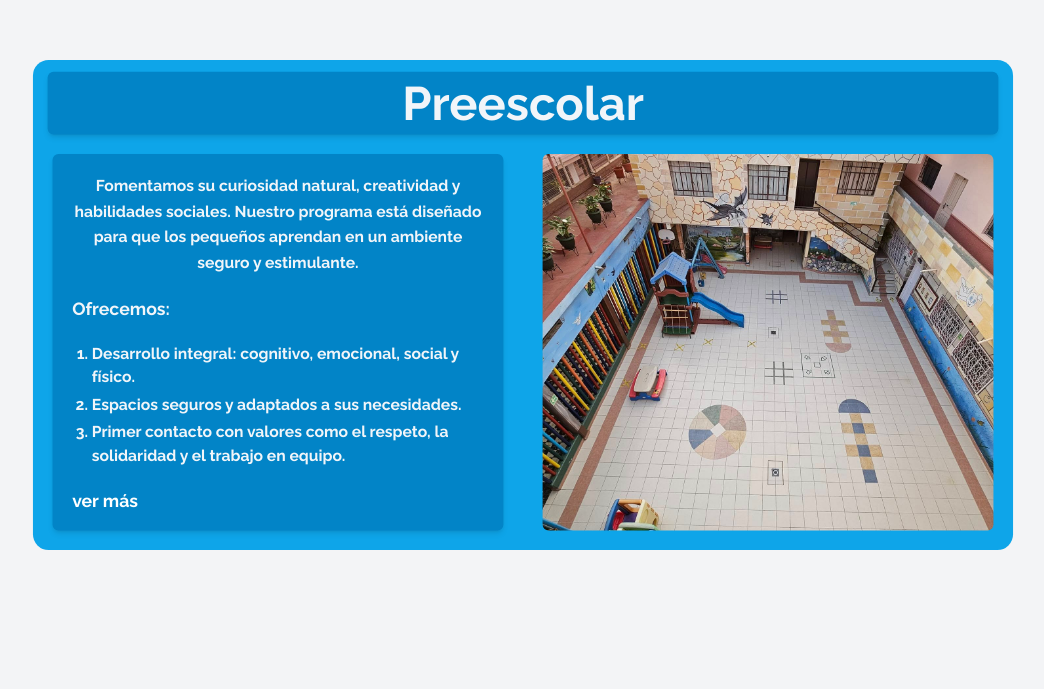
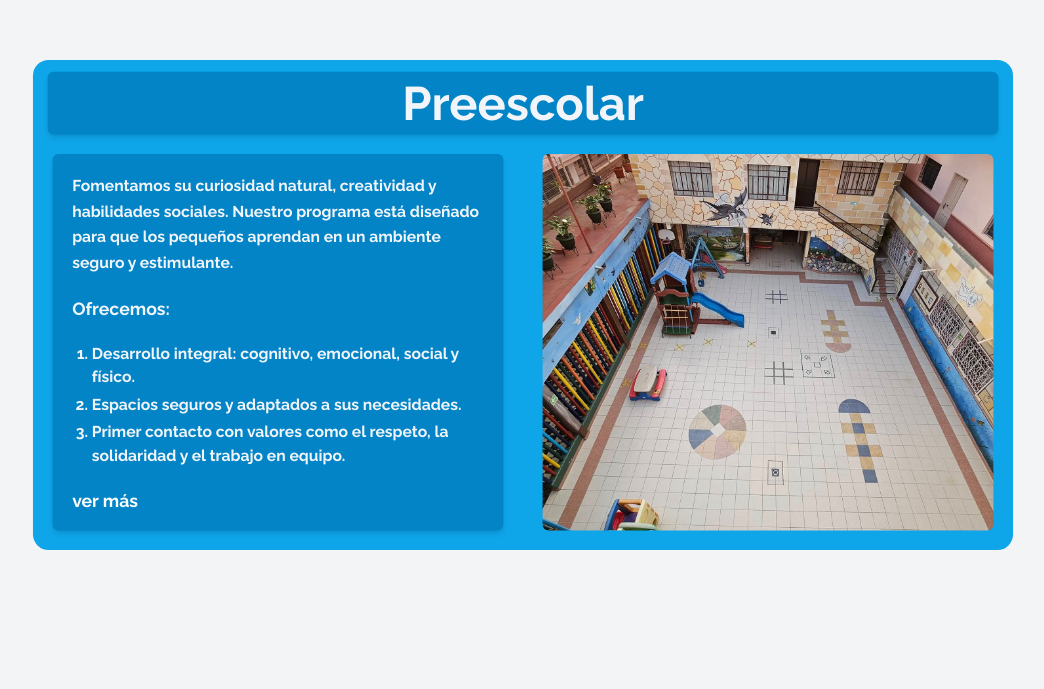
Before and after one commit to misanc21/rosaslanding, a Next.js app: page / in a window 1280 px wide. Shown: the part 1631-2320 px from the top of the page, without its empty margins (117-1161 px from the left). Built offline with nearby package versions, Linux system fonts and the light colour scheme; a web font is replaced by a local one.

Commit message:
changon position

```diff
--- a/src/components/OfertaCard.tsx
+++ b/src/components/OfertaCard.tsx
@@ -48,7 +48,7 @@ export const OfertaCard = ({
   const scale = useTransform(scrollYProgress, [0, 1], [2, 1]);
   const cardScale = useTransform(progress, range, [1, targetScale]);
   return (
-    <div ref={container} className={`card-container h-[100vh] flex justify-center items-center sticky top-40 font-raleway`}>
+    <div ref={container} className={`card-container h-[100vh] flex justify-center items-center sticky top-28 font-raleway`}>
       <motion.div
         className={`z-50 card w-[320px] lg:w-[1000px] h-[450px] lg:h-[500px] relative top-0 rounded-2xl ${colorClasses[color]}`}
         style={{ top: `calc(-15% + ${i * 60}px)`, scale: cardScale }}
@@ -68,7 +68,7 @@ export const OfertaCard = ({
             {/*CONTENEDOR DE TEXTO*/}
             <div className="w-full lg:w-1/2 h-4/6 lg:h-full p-5 flex">
               <div className={`text-sm lg:text-base p-1 lg:p-5 flex flex-col justify-center lg:justify-start items-center ${bgcolor} w-full h-full rounded-md gap-1 lg:gap-5 shadow-md`}>
-                <p className="text-center leading-relaxed">
+                <p className="text-center lg:text-left leading-relaxed">
                   {description}
                 </p>
                 <span className="text-base lg:text-lg self-start hidden lg:inline-block">
```
